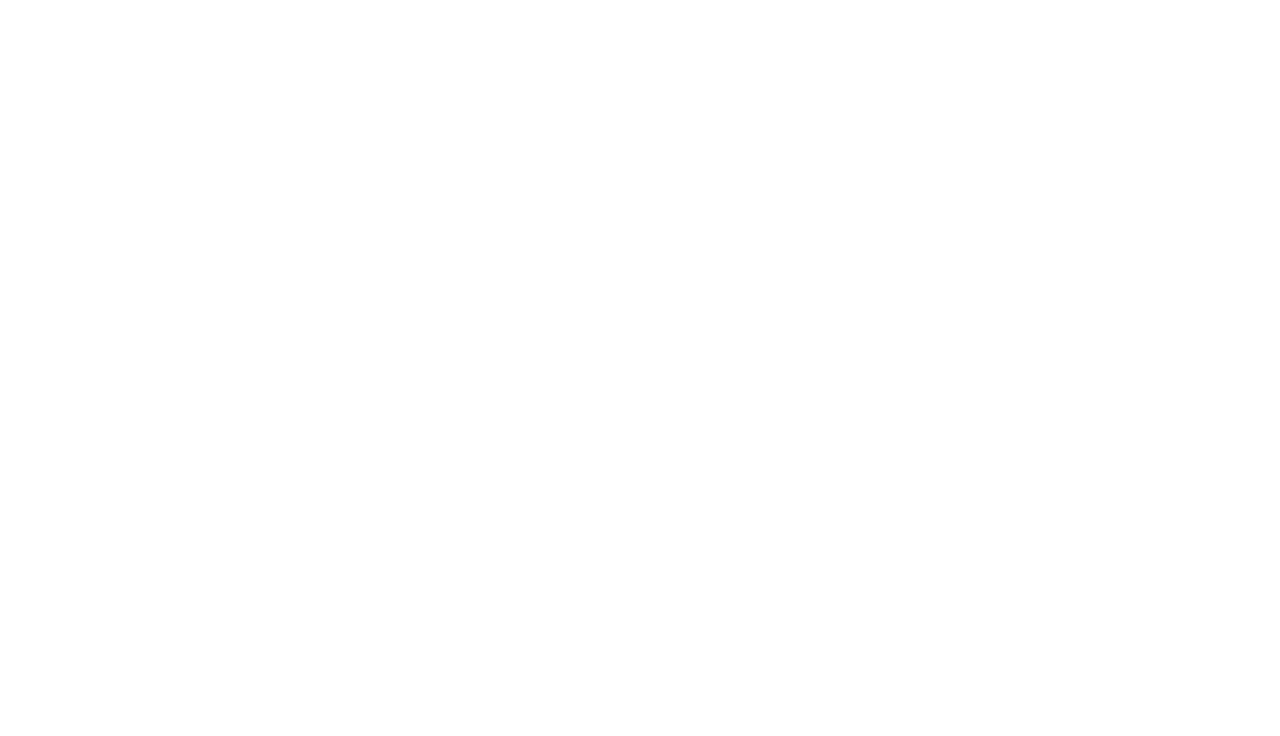
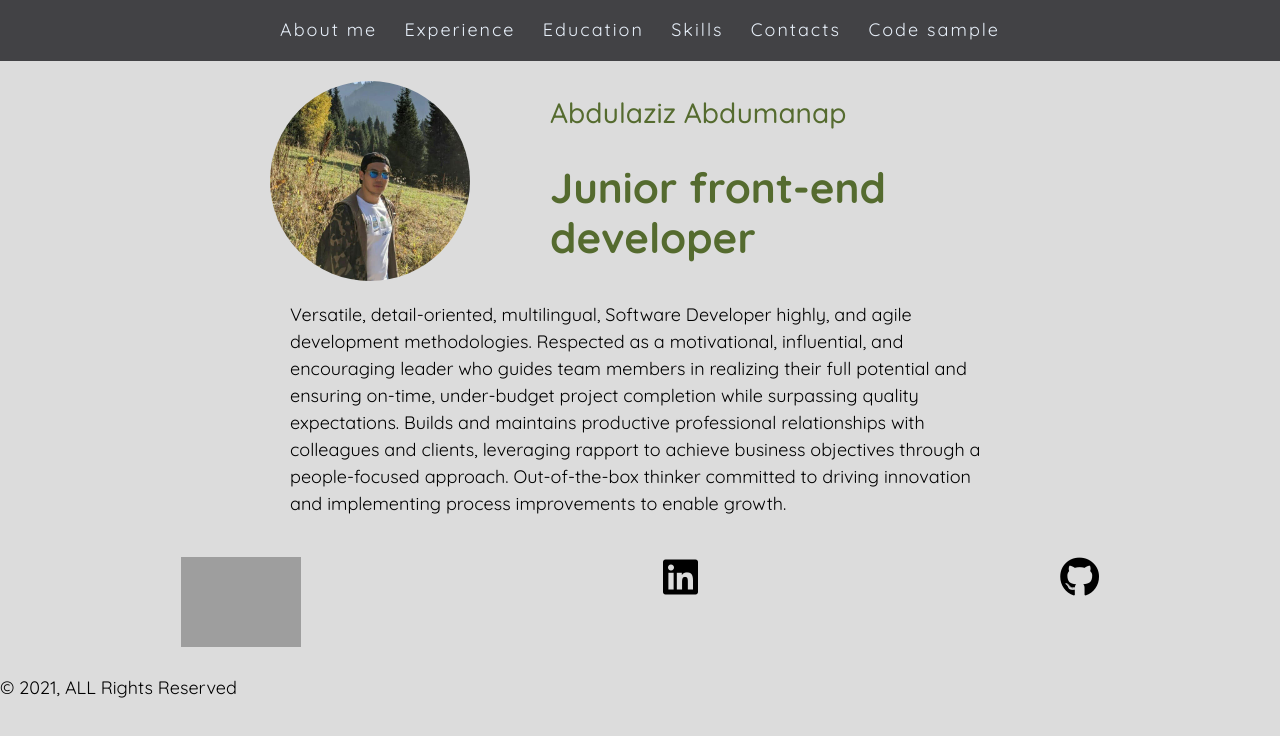
Before and after one commit to ziz2204/rsschool-cv, a plain HTML site: page index.html in a window 1280 px wide. Drawn offline with Linux system fonts and the light colour scheme; grey boxes are pictures that could not be loaded.

Commit message:
feat: add header, footer and about section

```diff
--- a/index.html
+++ b/index.html
@@ -22,6 +22,85 @@
     <title>CV Abdulaziz</title>
 </head>
 <body>
+<header class="main-header">
+    <nav class="container main-nav">
+        <ul class="nav-list">
+            <li class="nav-list-item">
+                <a class="nav-link" href="#about">About me</a>
+            </li>
+            <li class="nav-list-item">
+                <a class="nav-link" href="#experience">Experience</a>
+            </li>
+            <li class="nav-list-item">
+                <a class="nav-link" href="#education">Education</a>
+            </li>
+            <li class="nav-list-item">
+                <a class="nav-link" href="#skills">Skills</a>
+            </li>
+            <li class="nav-list-item">
+                <a class="nav-link" href="#contacts">Contacts</a>
+            </li>
+            <li class="nav-list-item">
+                <a class="nav-link" href="#code">Code sample</a>
+            </li>
+        </ul>
+    </nav>
+</header>
 
+<main>
+    <h1 class="visually-hidden">
+        Curriculum Vitae (CV) of Abdulaziz Abdumanap
+    </h1>
+    <!-- About -->
+    <article class="about container" id="about">
+        <h2 class="visually-hidden">
+            Section about myself as a junior front-end developer
+        </h2>
+        <div class="avatar-wrapper">
+            <img class="avatar-img" src="assets/myphoto.jpg" alt="My photo"/>
+            <div class="fullname-wrapper">
+                <p class="fullname">Abdulaziz Abdumanap</p>
+                <p class="position">Junior front-end developer</p>
+            </div>
+        </div>
+
+        <p class="short-description">
+            Versatile, detail-oriented, multilingual, Software Developer highly,
+            and agile development methodologies. Respected as a motivational,
+            influential, and encouraging leader who guides team members in
+            realizing their full potential and ensuring on-time, under-budget
+            project completion while surpassing quality expectations. Builds and
+            maintains productive professional relationships with colleagues and
+            clients, leveraging rapport to achieve business objectives through a
+            people-focused approach. Out-of-the-box thinker committed to driving
+            innovation and implementing process improvements to enable growth.
+        </p>
+    </article>
+</main>
+
+<footer>
+    <ul class="footer-list">
+        <li class="footer-item">
+            <a href="https://rs.school/js/">
+                <img
+                        class="footer-logo"
+                        src="https://rs.school/images/rs_school_js.svg"
+                        alt="RS-school"
+                />
+            </a>
+        </li>
+        <li class="footer-item">
+            <a href="https://www.linkedin.com/in/abdulaziz-abdumanap-a93b83220/">
+                <i class="fab fa-linkedin"></i>
+            </a>
+        </li>
+        <li class="footer-item">
+            <a href="https://github.com/ziz2204">
+                <i class="fab fa-github"></i>
+            </a>
+        </li>
+    </ul>
+    <p>© 2021, ALL Rights Reserved</p>
+</footer>
 </body>
 </html>
--- a/styles.css
+++ b/styles.css
@@ -0,0 +1,135 @@
+html {
+    box-sizing: border-box;
+    scroll-behavior: smooth;
+}
+
+* {
+    padding: 0;
+    margin: 0;
+    box-sizing: border-box;
+}
+
+body {
+    font-family: 'Quicksand', sans-serif;
+    font-weight: 400;
+    font-size: 18px;
+    line-height: 27px;
+    min-width: 1200px;
+    background-color: #DCDCDC;
+}
+
+.visually-hidden {
+    position: absolute;
+    visibility: hidden;
+}
+
+
+/** Header */
+.main-header {
+    background-color: #424245;
+}
+
+.container {
+    margin: 20px;
+    padding: 0 250px;
+}
+
+.main-nav {
+    margin: 0;
+    padding: 10px;
+    display: flex;
+    justify-content: center;
+}
+
+.nav-list {
+    display: flex;
+    justify-content: space-between;
+    align-items: center;
+    width: 720px;
+    list-style: none;
+}
+
+.nav-link {
+    font-weight: 100;
+    text-decoration: none;
+    color: rgba(236, 245, 255, 0.966);
+    letter-spacing: 2px;
+    line-height: 2.27;
+}
+
+.nav-link:hover,
+.nav-link:active {
+    color: #98FB98;
+    transition-duration: 0.5s;
+}
+
+
+/** About */
+.avatar-img {
+    width: 200px;
+    height: 200px;
+    object-fit: cover;
+    border-radius: 50%;
+}
+
+.avatar-wrapper {
+    display: flex;
+    gap: 80px;
+}
+
+.about .fullname {
+    font-weight: 500;
+    font-size: 28px;
+    color: #556B2F;
+}
+
+.about .position {
+    font-weight: 700;
+    font-size: 42px;
+    line-height: 50px;
+    color: #556B2F;
+}
+
+.fullname-wrapper {
+    display: flex;
+    flex-direction: column;
+    justify-content: space-around;
+}
+
+.short-description {
+    margin: 20px;
+    color: black;
+}
+
+
+/** Footer */
+.main-footer {
+    margin: 0;
+    background-color: #C0C0C0;
+    color: black;
+}
+
+.main-footer p {
+    text-align: center;
+    font-size: 14px;
+}
+
+
+.footer-logo {
+    width: 120px;
+}
+
+.footer-list {
+    padding: 20px 0;
+    display: flex;
+    justify-content: space-around;
+}
+
+.footer-list li {
+    list-style: none;
+}
+
+.footer-list i {
+    color: black;
+    font-size: 40px;
+}
```
